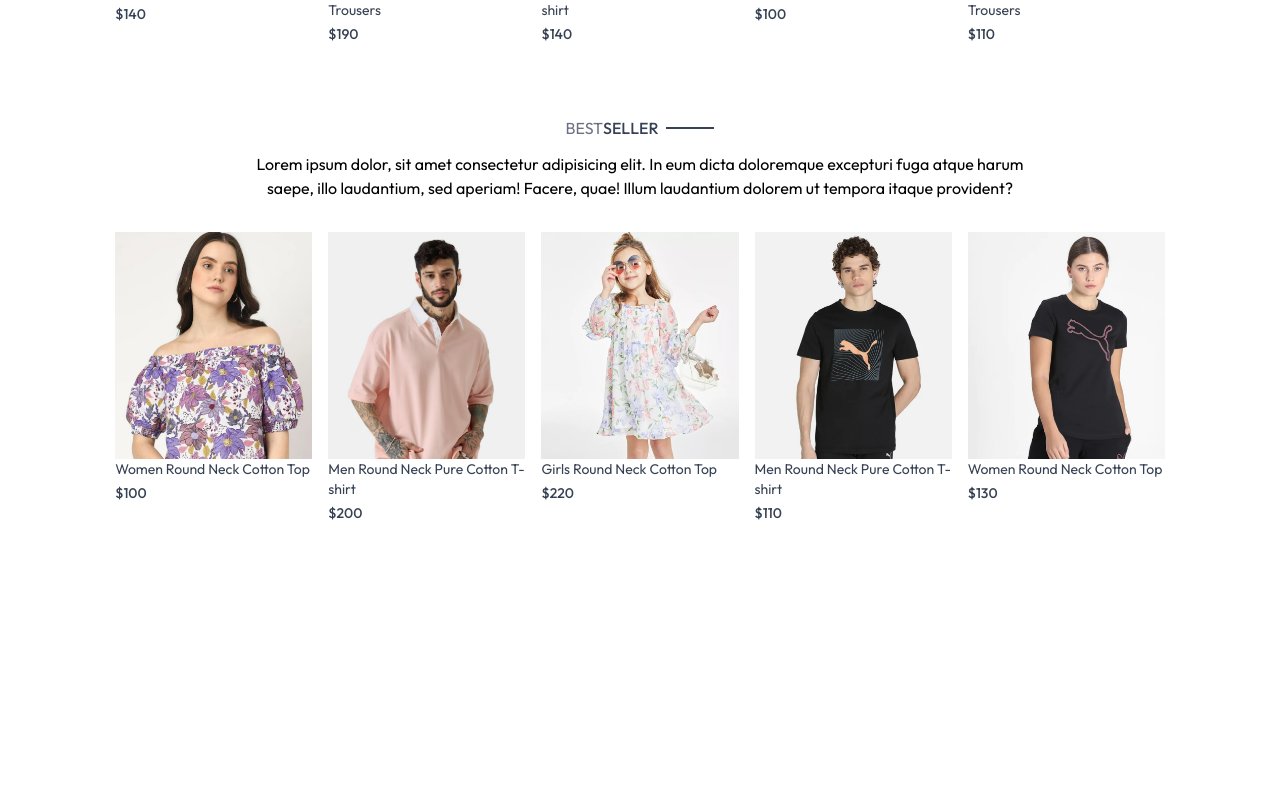
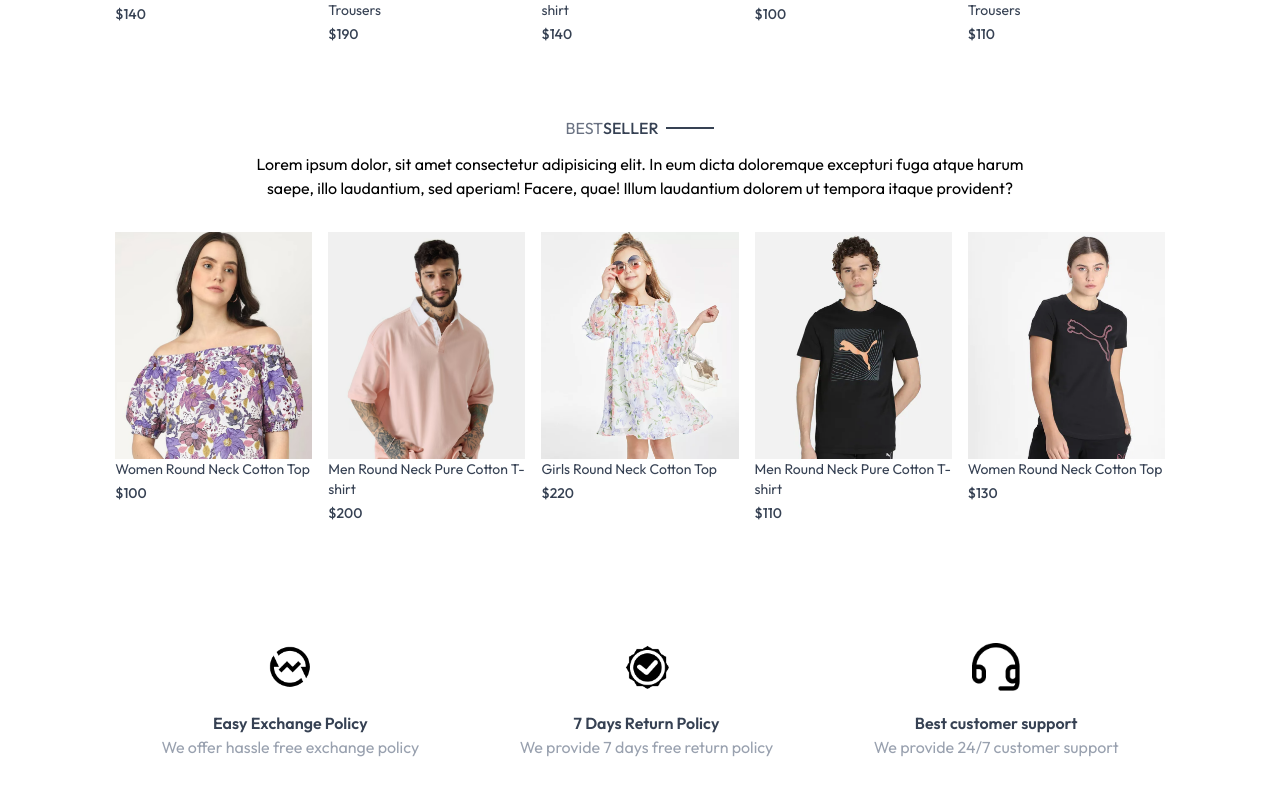
Before and after one commit to maryamfad/React-Ecommerce-App, a React (Vite) app: page / in a window 1280 px wide. Shown: the part 1354-2149 px from the top of the page. Before the commit the page ends 1917 px from the top, so only its background shows below. Built offline with nearby package versions, Linux system fonts and the light colour scheme.

Commit message:
create OurPolicy component

```diff
--- /dev/null
+++ b/src/components/OurPolicy.jsx
@@ -0,0 +1,44 @@
+import React from "react";
+import { assets } from "../assets/assets";
+
+const OurPolicy = () => {
+	return (
+		<div className="flex flex-col sm:flex-row justify-around gap-12 sm:gap-2 text-center py-20 text-xs sm:text-sm md:text-base text-gray-700">
+			<div>
+				<img
+					src={assets.exchange_icon}
+					className="w-12 m-auto mb-5"
+					alt="exchange icon"
+				/>
+				<p className="font-semibold">Easy Exchange Policy</p>
+				<p className="text-gray-400">
+					We offer hassle free exchange policy
+				</p>
+			</div>
+			<div>
+				<img
+					src={assets.quality_icon}
+					className="w-12 m-auto mb-5"
+					alt="exchange icon"
+				/>
+				<p className="font-semibold">7 Days Return Policy</p>
+				<p className="text-gray-400">
+					We provide 7 days free return policy
+				</p>
+			</div>
+			<div>
+				<img
+					src={assets.support_img}
+					className="w-12 m-auto mb-5"
+					alt="exchange icon"
+				/>
+				<p className="font-semibold">Best customer support</p>
+				<p className="text-gray-400">
+					We provide 24/7 customer support
+				</p>
+			</div>
+		</div>
+	);
+};
+
+export default OurPolicy;
--- a/src/pages/Home.jsx
+++ b/src/pages/Home.jsx
@@ -2,6 +2,7 @@ import React from "react";
 import Hero from "../components/Hero";
 import LatestCollection from "../components/LatestCollection";
 import BestSeller from "../components/BestSeller";
+import OurPolicy from "../components/OurPolicy";
 
 const Home = () => {
 	return (
@@ -9,6 +10,7 @@ const Home = () => {
 			<Hero />
 			<LatestCollection />
 			<BestSeller />
+			<OurPolicy />
 		</div>
 	);
 };
```
